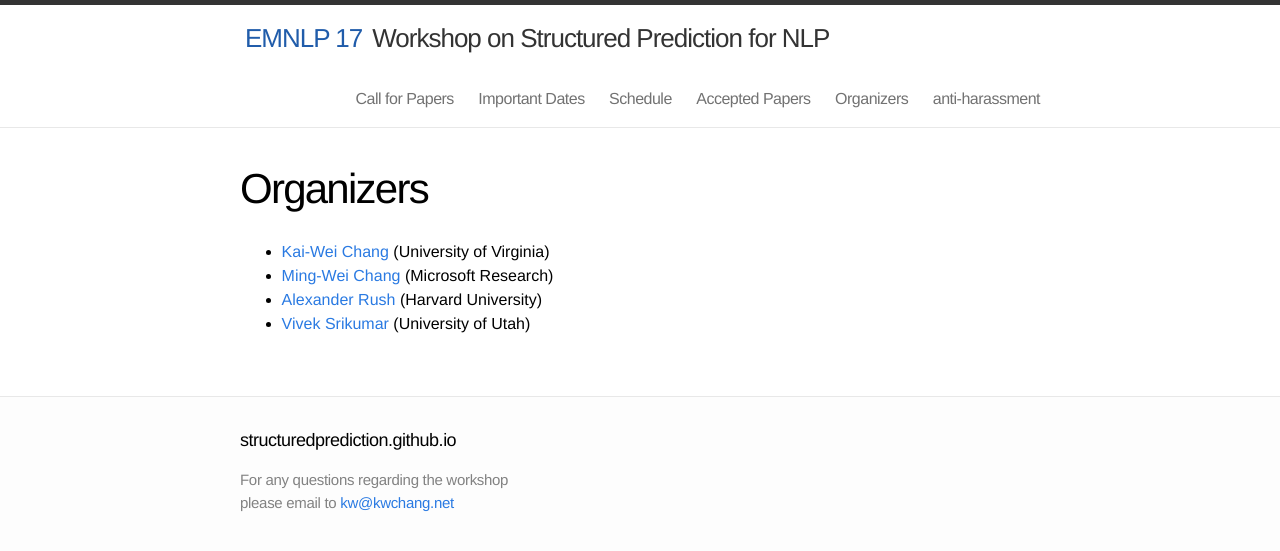
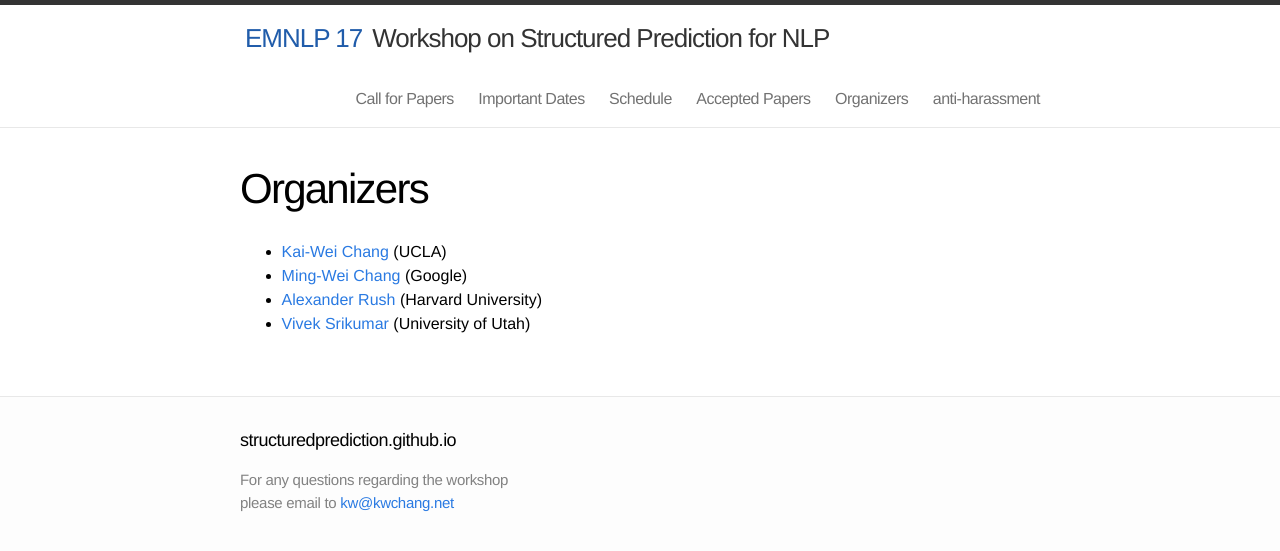
Before and after one commit to structuredprediction/structuredprediction.github.io, a Jekyll site: the page built from EMNLP17/6_organizer.md, in a window 1280 px wide. Shown: the top 551 px of the page. Built offline with Jekyll 4.4.1, drawn with Linux system fonts in a browser that asks for light colours.

Commit message:
Update 6_organizer.md

```diff
--- a/EMNLP17/6_organizer.md
+++ b/EMNLP17/6_organizer.md
@@ -5,7 +5,7 @@
 name: 6
 ---
 
-* [Kai-Wei Chang](http://kwchang.net) (University of Virginia)
-* [Ming-Wei Chang](http://research.microsoft.com/en-us/um/people/minchang/) (Microsoft Research)
+* [Kai-Wei Chang](http://kwchang.net) (UCLA)
+* [Ming-Wei Chang](https://ming-wei-chang.github.io/) (Google)
 * [Alexander Rush](http://people.seas.harvard.edu/~srush/) (Harvard University)
 * [Vivek Srikumar](http://svivek.com) (University of Utah)
```
